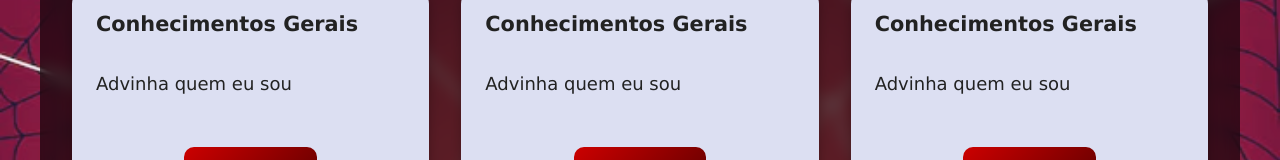
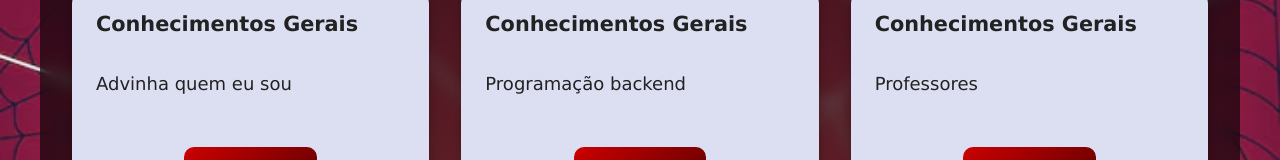
Before and after one commit to francisca-yasmin/enrolados, a React (Vite) app: page /dsgo/missao in a window 1280 px wide. Shown: the part 146-306 px from the top of the page. Built offline with nearby package versions, Linux system fonts and the light colour scheme.

Commit message:
inicio das perguntas

```diff
--- a/src/Dados/dadosMissao.js
+++ b/src/Dados/dadosMissao.js
@@ -3,24 +3,24 @@ export const missoes = [
     id: 1,
     titulo: "Conhecimentos Gerais",
     missao: "Advinha quem eu sou",
-    descricao: "Pessoal, hoje vai ter prova",
-    respostaCorreta: "Dorival",
+    descricao: "Cadê a autonomia?",
+    respostaCorreta: "Modesto",
     status: 'disponivel'
   },
   {
     id: 2,
     titulo: "Conhecimentos Gerais",
-    missao: "Advinha quem eu sou",
-    descricao: "A bola é minha! Essa frase é conhecida por qual professor(a)?",
-    respostaCorreta: "Marcia",
+    missao: "Programação backend",
+    descricao: "Qual é o aplicativo que usamos pra testar uma API?",
+    respostaCorreta: "postman",
     status: 'disponivel'
   },
   {
     id: 3,
     titulo: "Conhecimentos Gerais",
-    missao: "Advinha quem eu sou",
-    descricao: "O que é um projeto? Qual é o professor que relembra esse conceito todas vezes possíveis?",
-    respostaCorreta: "Fernanda",
+    missao: "Professores",
+    descricao: "Quantos minutos de atraso a Mariany tolera?",
+    respostaCorreta: "nenhum",
     status: 'disponivel'
   },
   {
@@ -61,8 +61,8 @@ export const missoes = [
     id: 8,
     titulo: "Conhecimentos Gerais",
     missao: "O que eu sou?",
-    descricao: "Um codigo de excelecia tem .... code",
-    respostaCorreta: "Clean",
+    descricao: "QUe horas eu posso voltar (sabendo que são 15 minutos de intervalo)?",
+    respostaCorreta: "9:20",
     status: 'disponivel'
   }
     ,
@@ -70,8 +70,8 @@ export const missoes = [
     id: 9,
     titulo: "Conhecimentos Gerais",
     missao: "O que eu sou?",
-    descricao: "Um codigo de excelecia tem .... code",
-    respostaCorreta: "Clean",
+    descricao: "A minha única regra é não ter no codigo",
+    respostaCorreta: "ARIA",
     status: 'disponivel'
   }
 ];
```
